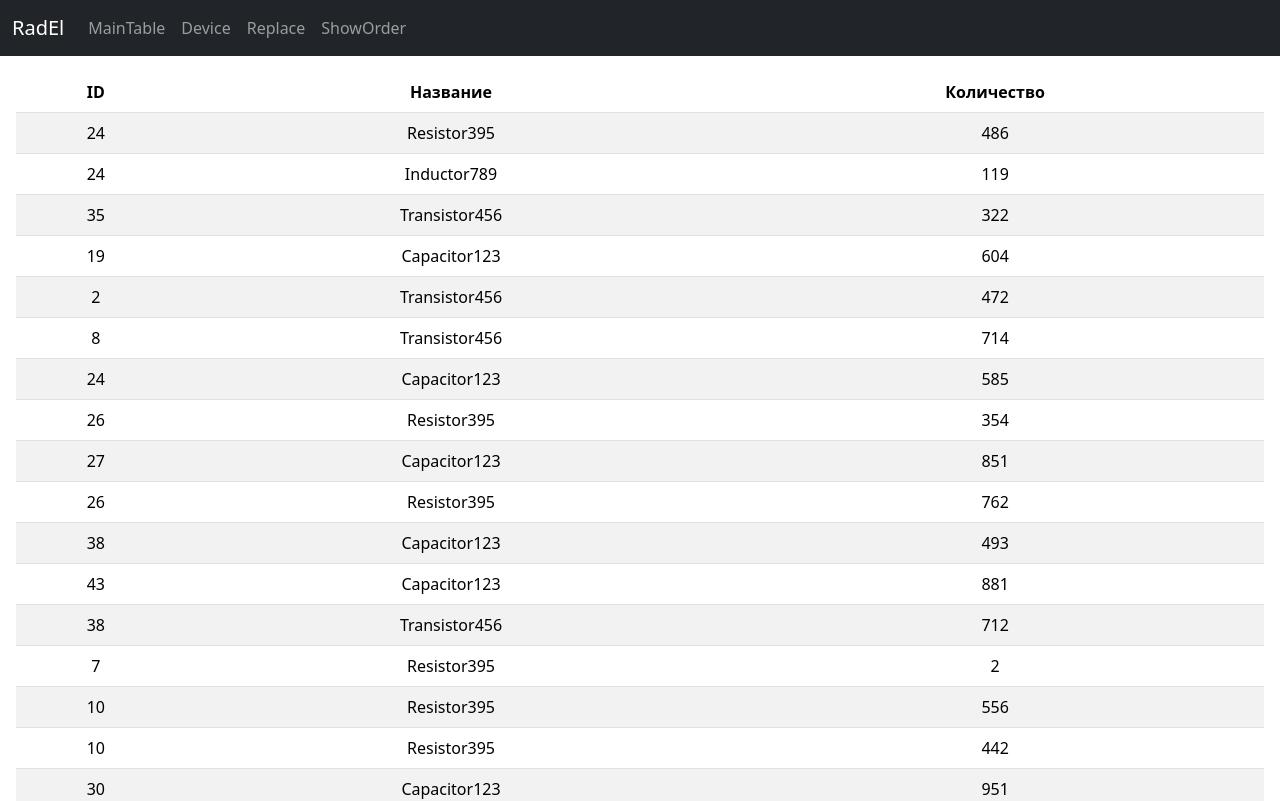
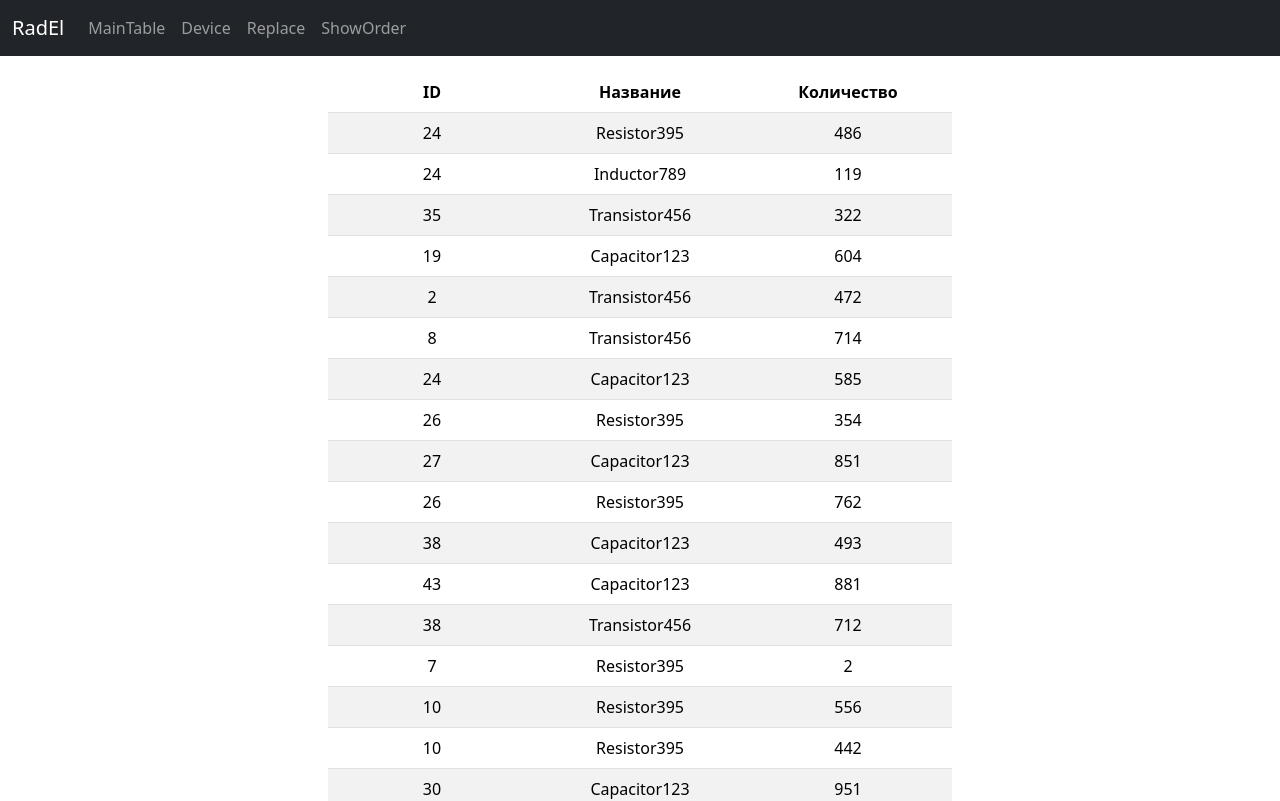
Before and after one commit to SamDemon2/radelements, a React (Create React App) app: page / in a window 1280 px wide. Shown: the top 801 px of the page. Built offline with nearby package versions, Linux system fonts and the light colour scheme.

Commit message:
Сделал столбцы уже, таблицу расположил по центру страницы

```diff
--- a/src/App.css
+++ b/src/App.css
@@ -40,3 +40,12 @@
 .half-width {
   width: 50%; /* Устанавливаем ширину в 50% от родительского элемента */
 }
+
+.custom-table {
+  width: 50%; /* Устанавливаем ширину таблицы в 50% */
+}
+
+.custom-table th,
+.custom-table td {
+  width: 33.33%; /* Устанавливаем ширину колонок в 33.33% каждая (1/3 ширины таблицы) */
+}
--- a/src/components/MainTable.tsx
+++ b/src/components/MainTable.tsx
@@ -12,27 +12,27 @@ const MainTable: React.FC = () => {
   const reduxTableData = useSelector((state: RootState) => state.tableData);
 
   return (
-      <div className="ms-3 me-3 my-3">
-        <table className="table table-striped">
+      <div className="ms-3 me-3 my-3 d-flex justify-content-center">
+        <table className="table  custom-table table-striped ">
           <thead>
           <tr>
-            <th>ID</th>
-            <th>Название</th>
-            <th>Количество</th>
+            <th className="px-0">ID</th>
+            <th className="px-0">Название</th>
+            <th className="px-0">Количество</th>
           </tr>
           </thead>
           <tbody>
           {reduxTableData ? (
               reduxTableData.tableData.components.map((item: RadioComponent) => (
                   <tr key={item.id}>
-                    <td>{item.id}</td>
-                    <td>{item.name}</td>
-                    <td>{item.amount}</td>
+                    <td className="px-0">{item.id}</td>
+                    <td className="px-0">{item.name}</td>
+                    <td className="px-0">{item.amount}</td>
                   </tr>
               ))
           ) : (
               <tr>
-                <td colSpan={4}>Нет данных</td>
+                <td colSpan={3}>Нет данных</td>
               </tr>
           )}
           </tbody>
```
